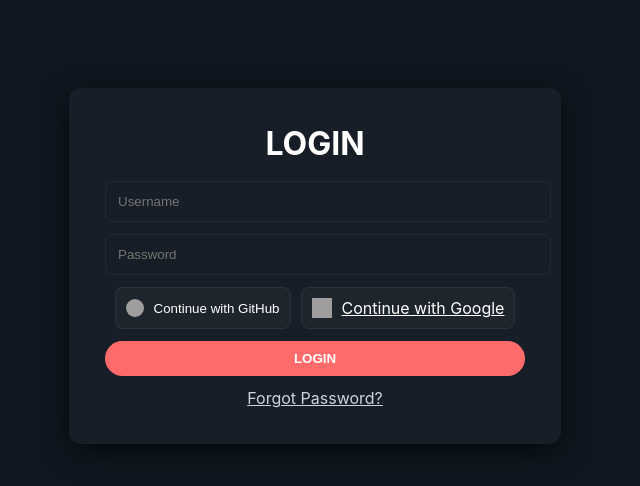
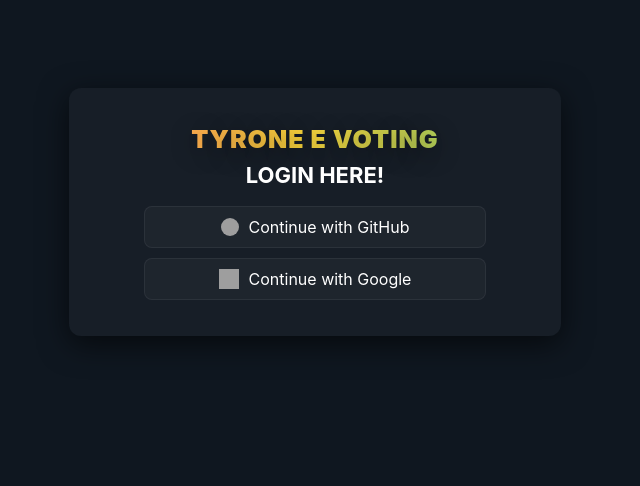
Before and after one commit to TheUnshackled1/voting_project, a Django app: page /login/ in a window 1280 px wide. Shown: the top 486 px of the page, without its empty margins (325-965 px from the left). Run offline with Django 5.2, Linux system fonts and the light colour scheme; some libraries are stand-ins or nearby versions; grey boxes are pictures that could not be loaded.

Commit message:
added github for oauth test

```diff
--- a/templates/login.html
+++ b/templates/login.html
@@ -9,18 +9,42 @@
   <link rel="stylesheet" href="{% static 'css/home.css' %}">
   <style>
     .login-wrap{max-width:420px;margin:48px auto;padding:36px;border-radius:12px;background:rgba(255,255,255,0.03);box-shadow:0 8px 30px rgba(0,0,0,0.6)}
-    .login-wrap h2{text-align:center;margin:0 0 18px;font-size:32px}
+    .login-wrap h1{
+      text-align:center;
+      margin:0 0 8px;
+      font-size:25px;
+      font-weight:900;
+      letter-spacing:1px;
+      text-transform:uppercase;
+      background: linear-gradient(90deg,#FF6B6B,#FFD93D,#6BCB77,#4D96FF);
+      background-size:200% auto;
+      -webkit-background-clip: text;
+      background-clip: text;
+      -webkit-text-fill-color: transparent;
+      color: transparent;
+      text-shadow: 0 6px 24px rgba(0,0,0,0.45);
+      animation: shine 6s linear infinite;
+    }
+
+    @keyframes shine{
+      0%{background-position:0% 50%}
+      50%{background-position:100% 50%}
+      100%{background-position:0% 50%}
+    }
+    .login-wrap h2{text-align:center;margin:0 0 18px;font-size:22px}
     .login-row{display:block;margin-bottom:12px}
     input.login-input{width:100%;padding:12px;border-radius:8px;border:1px solid rgba(255,255,255,0.06);background:transparent;color:#fff}
     .login-actions{display:flex;gap:12px;align-items:center;margin-top:12px}
     .btn-primary{width:100%;padding:12px;border-radius:8px;background:#fff;color:#111;font-weight:700;border:0}
-    .btn-google{display:flex;align-items:center;gap:10px;padding:10px;border-radius:8px;background:rgba(255,255,255,0.03);color:#fff;border:1px solid rgba(255,255,255,0.06)}
-    .btn-github{display:flex;align-items:center;gap:10px;padding:10px;border-radius:8px;background:rgba(255,255,255,0.03);color:#fff;border:1px solid rgba(255,255,255,0.06)}
+    .btn-google{display:flex;align-items:center;gap:10px;padding:10px;border-radius:8px;background:rgba(255,255,255,0.03);color:#fff;border:1px solid rgba(255,255,255,0.06);text-decoration:none}
+    .btn-google:hover{text-decoration:none}
+    .btn-github{display:flex;align-items:center;gap:10px;padding:10px;border-radius:8px;background:rgba(255,255,255,0.03);color:#fff;border:1px solid rgba(255,255,255,0.06);text-decoration:none}
+    .btn-github:hover{text-decoration:none}
     .btn-github img{border-radius:50%;display:inline-block}
-    .socials{display:flex;gap:10px;justify-content:center;flex:1;flex-wrap:wrap}
-    .socials button{min-width:160px}
+    .socials{display:flex;flex-direction:column;gap:10px;align-items:center;width:100%}
+    .socials button,.socials a{width:100%;max-width:320px;min-width:0;display:flex;justify-content:center;align-items:center}
     @media(max-width:420px){
-      .socials button{width:100%;min-width:0}
+      .socials button,.socials a{width:100%;min-width:0}
     }
     .login-submit{margin-top:12px}
     .forgot{display:block;text-align:center;margin-top:12px;color:#cbd5e1}
@@ -29,7 +53,8 @@
 <body>
   <div class="container">
     <div class="login-wrap">
-      <h2>LOGIN</h2>
+      <h1>Tyrone E voting</h1>
+      <h2>LOGIN HERE!</h2>
 
       {% if messages %}
         {% for m in messages %}
@@ -37,32 +62,37 @@
         {% endfor %}
       {% endif %}
 
-      <form method="post" action="{% url 'login' %}">
-        {% csrf_token %}
-        <div class="login-row">
-          <input class="login-input" name="username" placeholder="Username" required>
-        </div>
-        <div class="login-row">
-          <input class="login-input" name="password" type="password" placeholder="Password" required>
-        </div>
-
       <div class="login-actions">
         <div class="socials">
-            <button class="btn-github" type="button" onclick="window.location='#'">
+          <a id="github-login" class="btn-github" href="{% provider_login_url 'github' %}">
             <img src="https://github.githubassets.com/images/modules/logos_page/GitHub-Mark.png" alt="GH" style="width:18px;height:18px"> Continue with GitHub
-            </button>
-            <a class="btn-google" href="{% provider_login_url 'google' %}">
+          </a>
+          <a id="google-login" class="btn-google" href="{% provider_login_url 'google' %}">
             <img src="https://www.gstatic.com/firebasejs/ui/2.0.0/images/auth/google.svg" alt="G" style="width:20px;height:20px"> Continue with Google
           </a>
         </div>
       </div>
-        <div class="login-actions login-submit">
-          <button class="btn-primary" type="submit">LOGIN</button>
-        </div>
-      </form>
-
-      <a class="forgot" href="#">Forgot Password?</a>
     </div>
   </div>
+  <script>
+  document.addEventListener('DOMContentLoaded', function(){
+    var emailInput = document.getElementById('email-input');
+    var googleBtn = document.getElementById('google-login');
+    if(!googleBtn) return;
+    googleBtn.addEventListener('click', function(e){
+      var email = emailInput && emailInput.value ? emailInput.value.trim() : '';
+      var url = googleBtn.getAttribute('href') || googleBtn.href;
+      if(email){
+        // For Google OAuth, use login_hint so Google can prefill the account chooser
+        var param = 'login_hint=' + encodeURIComponent(email);
+        var sep = url.indexOf('?') === -1 ? '?' : '&';
+        url = url + sep + param;
+      }
+      // Navigate to the built URL
+      e.preventDefault();
+      window.location.href = url;
+    });
+  });
+  </script>
 </body>
 </html>
```
Also changed, not shown: voting_project/settings.py (+7 -2 lines), db.sqlite3. Lines whose indentation alone changed are shown as unchanged.
